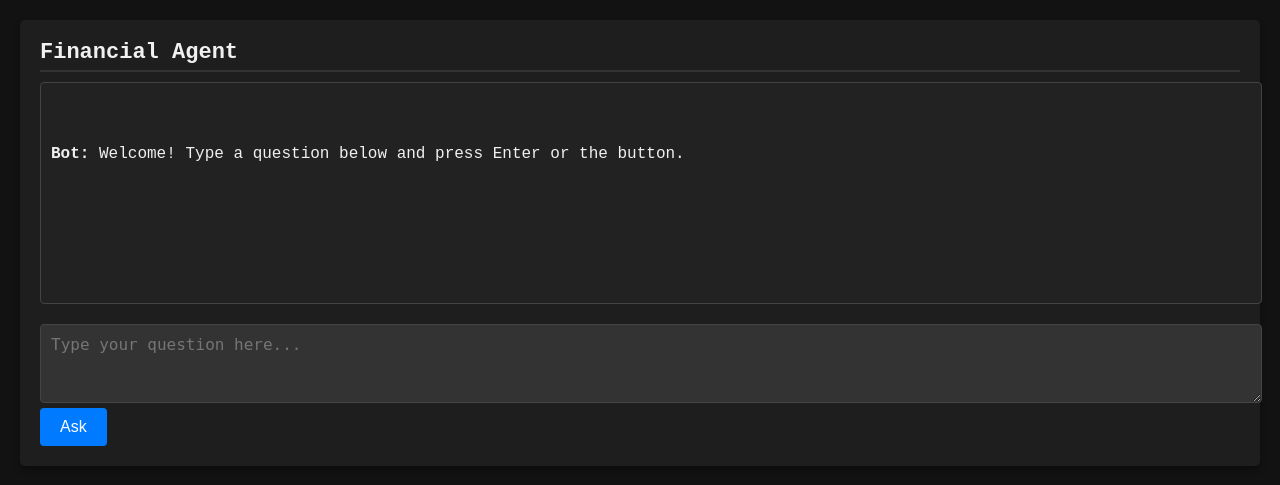
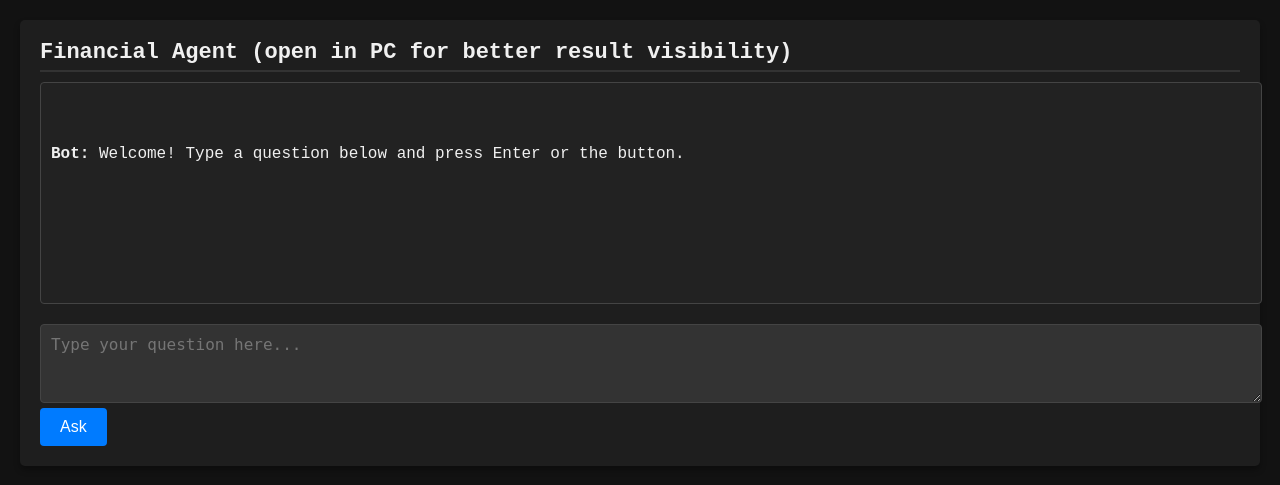
Before and after one commit to rituraj-sys/Agentic-AI-Finance, a Flask app: page / in a window 1280 px wide. Shown: the top 485 px of the page. Run offline with Flask 3, Linux system fonts and the light colour scheme.

Commit message:
Update index.html

```diff
--- a/templates/index.html
+++ b/templates/index.html
@@ -79,7 +79,7 @@
 </head>
 <body>
     <div class="terminal-container">
-        <div class="terminal-header">Financial Agent</div>
+        <div class="terminal-header">Financial Agent (open in PC for better result visibility)</div>
         <div id="botResponse" class="terminal-output">
             <p><strong>Bot:</strong> Welcome! Type a question below and press Enter or the button.</p>
         </div>
```
